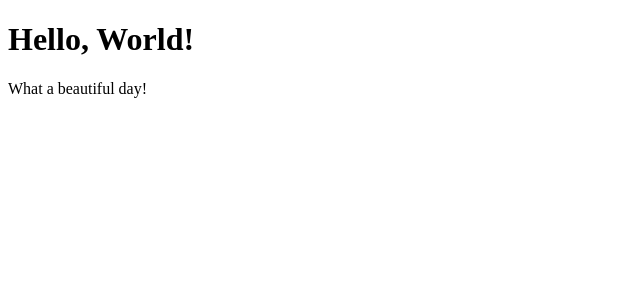
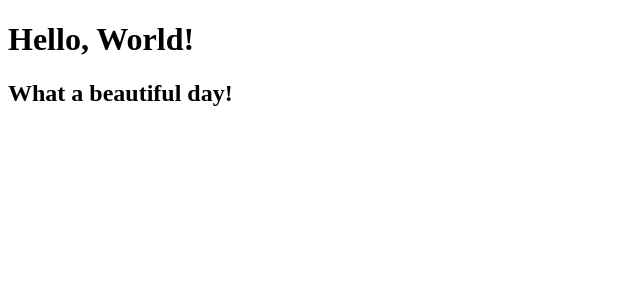
Before and after one commit to Gabriel1470/React-esercizi, a React (Create React App) app: page / in a window 1280 px wide. Shown: the top 300 px of the page, without its empty margins (0-640 px from the left). Built offline with nearby package versions, Linux system fonts and the light colour scheme.

Commit message:
esercizio 12

```diff
--- a/src/components/Hello.js
+++ b/src/components/Hello.js
@@ -1,11 +1,12 @@
 import React from "react"
+import { Message } from "./Message"
 
 export class Hello extends React.Component{
   render(){
     return(
       <>
       <h1>Hello, World!</h1>
-      <p>What a beautiful day!</p>
+      <Message/>
       </>
     )
   }
--- /dev/null
+++ b/src/components/Message.js
@@ -0,0 +1,7 @@
+export function Message(){
+  return(
+    <>
+    <h2>What a beautiful day!</h2>
+    </>
+  )
+}
```
